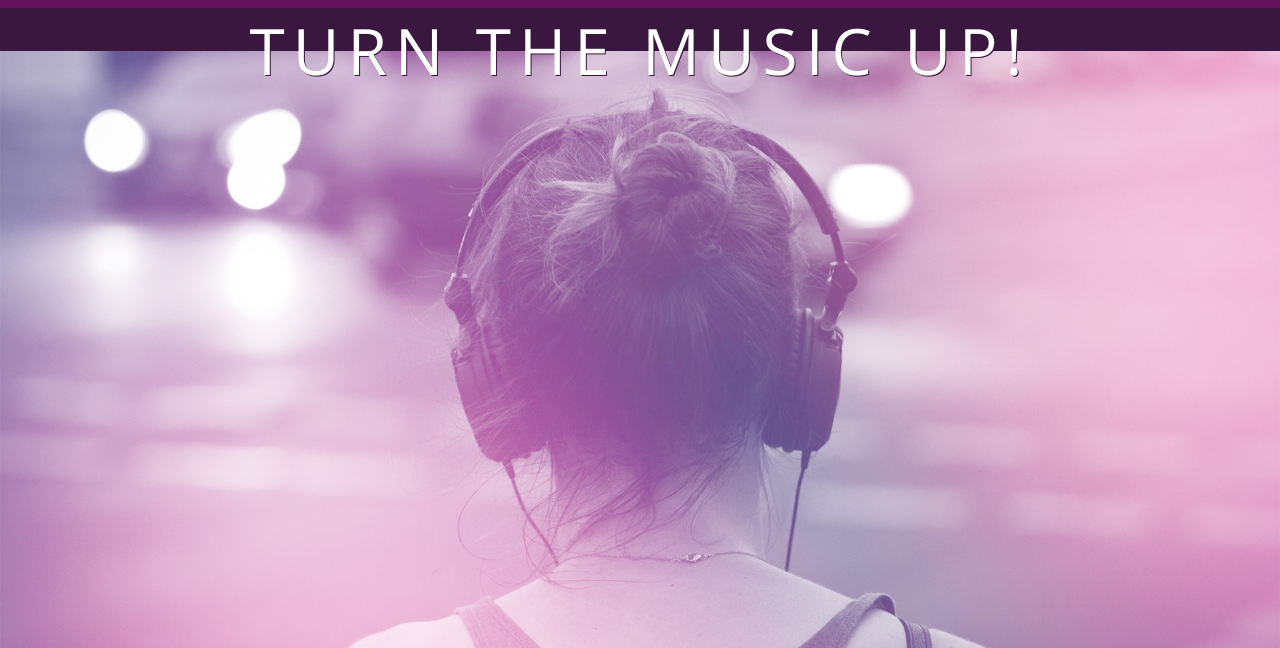
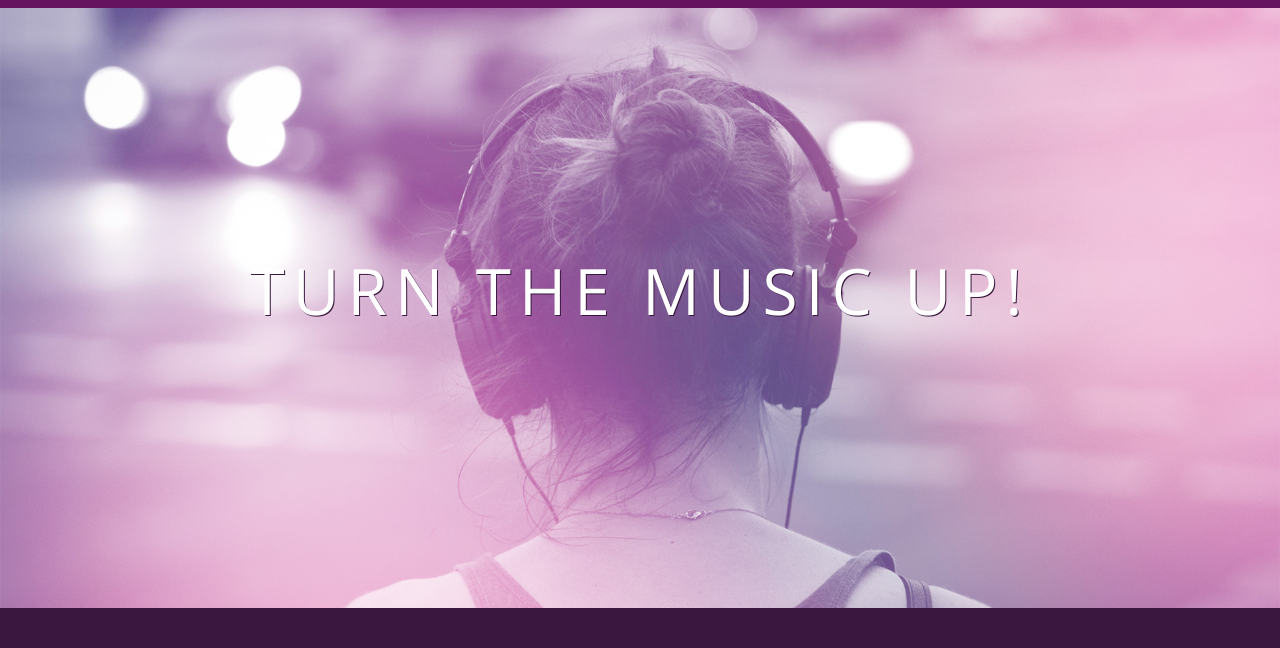
Before and after one commit to cordwartman/bloc-jams, a plain HTML site: page index.html in a window 1280 px wide. Shown: the part 86-734 px from the top of the page. Drawn offline with nearby package versions, Linux system fonts and the light colour scheme.

Commit message:
debugged and finalized checkpoint changes

```diff
--- a/styles/main.css
+++ b/styles/main.css
@@ -33,7 +33,7 @@ body.landing {
 }
 
 .hero-content .hero-title {
-    position: absolutel
+    position: absolute;
     top: 40%;
     -webkit-transform: translateY(-50%);
     -moz-transform: translateY(-50%);
```
